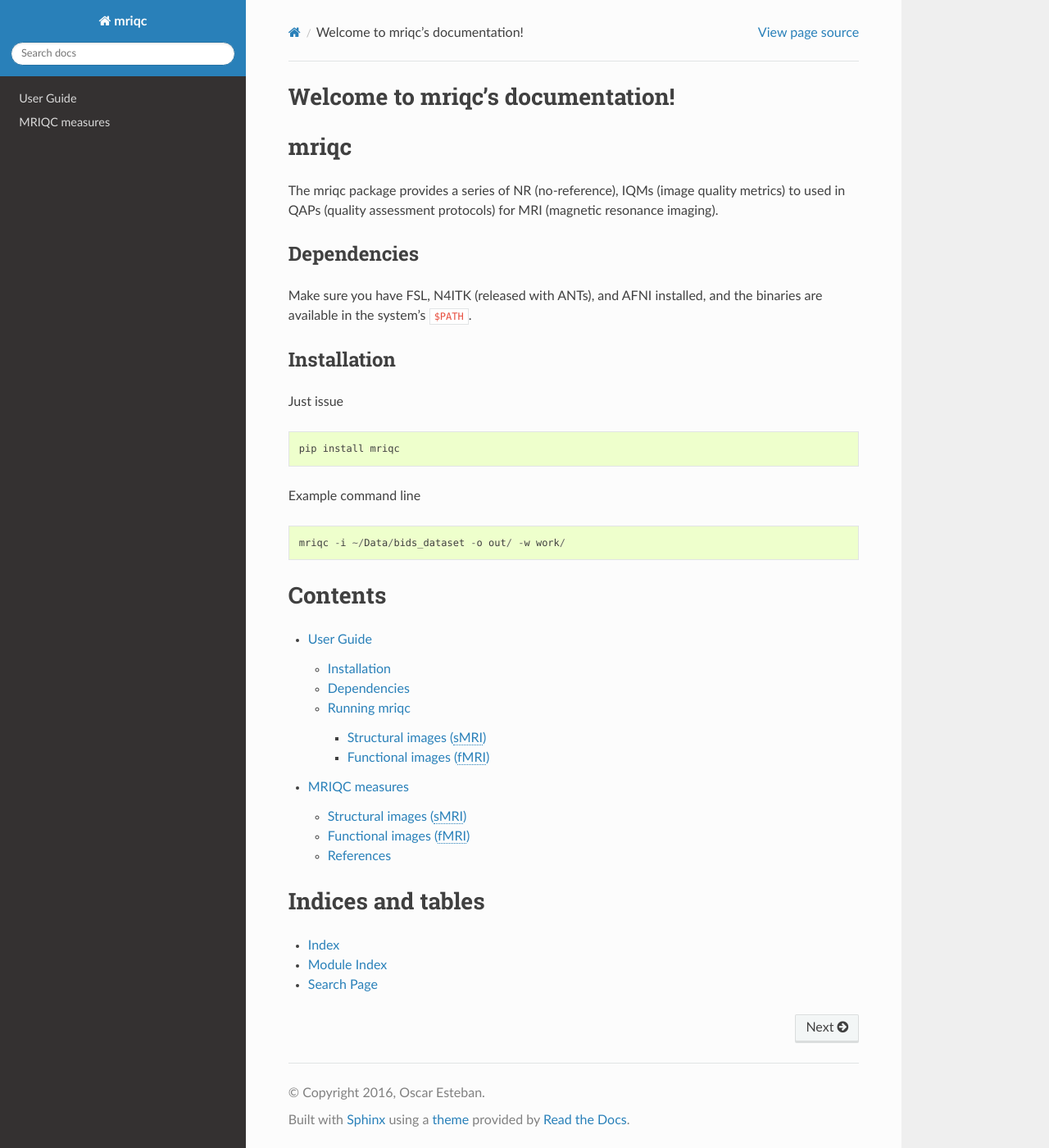
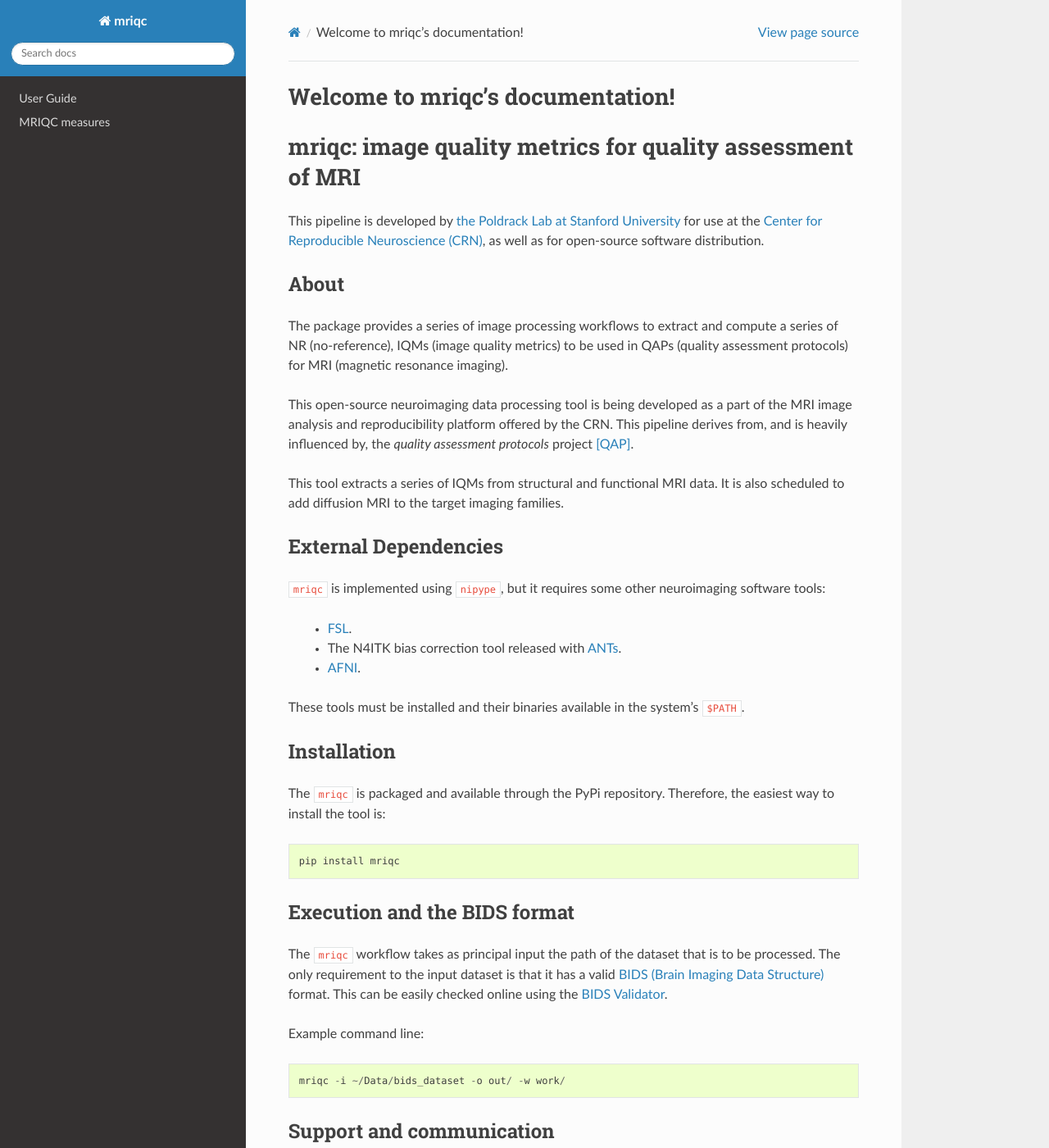
Before and after one commit to nipreps/mriqc, a Sphinx documentation site: the page built from docs/source/index.rst, in a window 1280 px wide and 1400 px high. Shown: the whole window at 82% size. Built offline with Sphinx 7.4.7 and the Read the Docs theme 2.0.0, drawn with Linux system fonts in a browser that asks for light colours; the version number could not be read and is left out; some of the changed text lies outside the part shown.

Commit message:
update README

```diff
--- a/README.rst
+++ b/README.rst
@@ -1,26 +1,95 @@
-mriqc
-=====
+mriqc: image quality metrics for quality assessment of MRI
+==========================================================
 
-The mriqc package provides a series of NR (no-reference),
-IQMs (image quality metrics) to used in QAPs (quality
-assessment protocols) for MRI (magnetic resonance imaging).
+This pipeline is developed by `the Poldrack Lab at Stanford University
+<https://poldracklab.stanford.edu>`_ for use at the `Center for Reproducible
+Neuroscience (CRN) <http://reproducibility.stanford.edu>`_, as well as
+for open-source software distribution.
 
 
-Dependencies
-------------
+About
+-----
 
-Make sure you have FSL, N4ITK (released with ANTs), and AFNI installed, and the binaries are available in
-the system's ``$PATH``.
+The package provides a series of image processing workflows to extract and
+compute a series of NR (no-reference), IQMs (image quality metrics) to be
+used in QAPs (quality assessment protocols) for MRI (magnetic resonance imaging).
+
+This open-source neuroimaging data processing tool is being developed as a
+part of the MRI image analysis and reproducibility platform offered by
+the CRN. This pipeline derives from, and is heavily influenced by, the
+*quality assessment protocols* project [QAP]_.
+
+This tool extracts a series of IQMs from structural and functional MRI data.
+It is also scheduled to add diffusion MRI to the target imaging families.
+
+
+External Dependencies
+---------------------
+
+``mriqc`` is implemented using ``nipype``, but it requires some other neuroimaging
+software tools:
+
+  - `FSL <http://fsl.fmrib.ox.ac.uk/fsl/fslwiki/>`_.
+  - The N4ITK bias correction tool released with `ANTs <http://stnava.github.io/ANTs/>`_.
+  - `AFNI <https://afni.nimh.nih.gov/>`_.
+
+These tools must be installed and their binaries available in the
+system's ``$PATH``.
 
 
 Installation
 ------------
 
-Just issue ::
+The ``mriqc`` is packaged and available through the PyPi repository.
+Therefore, the easiest way to install the tool is: ::
 
     pip install mriqc
 
 
-Example command line ::
+
+Execution and the BIDS format
+-----------------------------
+
+The ``mriqc`` workflow takes as principal input the path of the dataset
+that is to be processed.
+The only requirement to the input dataset is that it has a valid `BIDS (Brain
+Imaging Data Structure) <http://bids.neuroimaging.io/>`_ format.
+This can be easily checked online using the
+`BIDS Validator <http://incf.github.io/bids-validator/>`_.
+
+Example command line: ::
 
     mriqc -i ~/Data/bids_dataset -o out/ -w work/
+
+
+Support and communication
+-------------------------
+
+If you have a problem or would like to ask a question about how to use ``mriqc``,
+please submit a question to NeuroStars.org with an ``mriqc`` tag.
+NeuroStars.org is a platform similar to StackOverflow but dedicated to neuroinformatics.
+
+All previous ``mriqc`` questions are available here:
+http://neurostars.org/t/mriqc/
+
+To participate in the ``mriqc`` development-related discussions please use the
+following mailing list: http://mail.python.org/mailman/listinfo/neuroimaging
+Please add *[mriqc]* to the subject line when posting on the mailing list.
+
+
+All bugs, concerns and enhancement requests for this software can be submitted here:
+https://github.com/poldracklab/mriqc/issues.
+
+
+Authors
+-------
+
+Oscar Esteban, Krzysztof J. Gorgolewski, Craig A. Moodie, William Triplett.
+Poldrack Lab, Psychology Department, Stanford University,
+and Center for Reproducible Neuroscience, Stanford University.
+
+
+License
+-------
+
+Please see :download:`LICENSE file <./LICENSE.txt>`.
```
Also changed, not shown: docs/source/measures.rst (+5 -3 lines).
